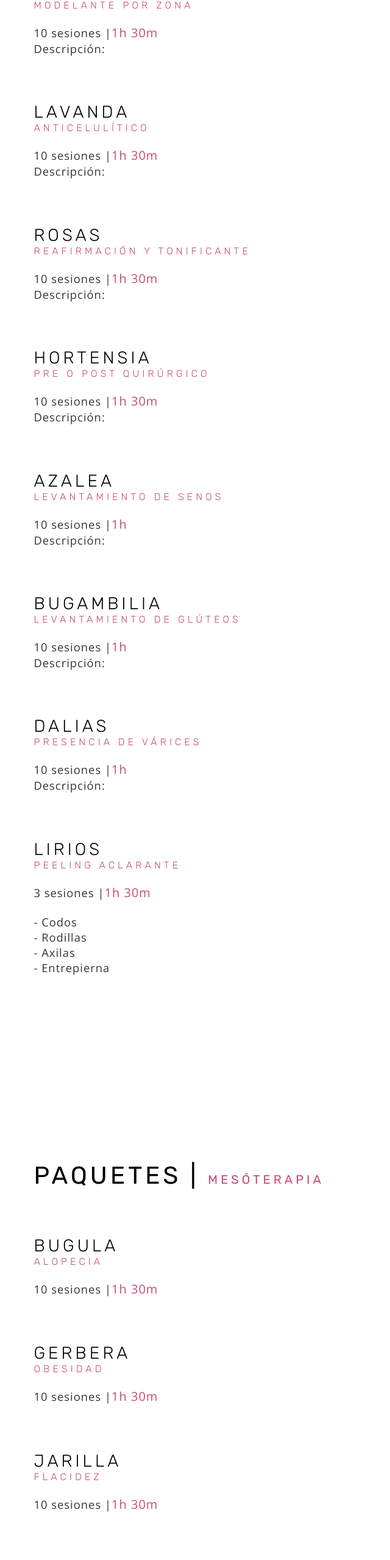
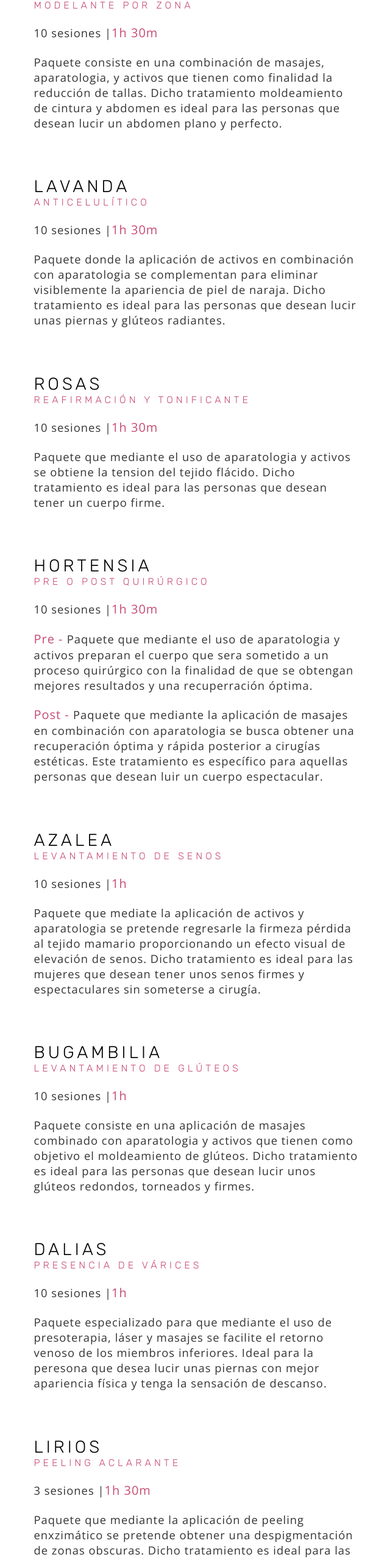
Before and after one commit to MichelleAlexa/VelvetBeautyBar, a plain HTML site: page combos.html in a window 1280 px wide. Shown: the part 2162-4720 px from the top of the page at 61% size, without its empty margins (156-796 px from the left). Drawn offline with nearby package versions, Linux system fonts and the light colour scheme.

Commit message:
Update INFO services

```diff
--- a/combos.html
+++ b/combos.html
@@ -217,18 +217,8 @@
                   <h2>Modelante por Zona</h2>
                   <br>
                   <p>10 sesiones |<span>1h 30m</span></p>
-                  <p>Descripción: </p>
-                     <!-- Resistiva</p>
                   <br>
-                  <p>3 sesiones de Radiofrequencia Fraccionada, 1 de Cavitación,<br>1 de Presoterapia, 3 de Lipoláser y
-                     2 de Vaccum con Radiofrequencia</p>
-                  <h2>$6,500.00</h2>
-                  <p class="indent">* Por Sesión - <span>$850.00</span></p>
-                  <br>
-                  <p>1 sesion de Hi Fu Liposonix, 1 de Cavitación, 1 de Persoteratpia, 4 de Lipoláser y 3 de Vaccum con
-                     Radiofrequencia</p>
-                  <h2>$8,490.00</h2>
-                  <p class="indent">* Por Sesión - <span>$1,100.00</span></p> -->
+                  <p>Paquete consiste en una combinación de masajes, aparatologia, y activos que tienen como finalidad la reducción de tallas. Dicho tratamiento moldeamiento de cintura y abdomen es ideal para las personas que desean lucir un abdomen plano y perfecto.</p>
                </div>
                <div class="menu-price">
                   <h2>$8,490</h2>
@@ -241,7 +231,8 @@
                   <h2>Anticelulítico</h2>
                   <br>
                   <p>10 sesiones |<span>1h 30m</span></p>
-                  <p>Descripción: </p>
+                  <br>
+                  <p>Paquete donde la aplicación de activos en combinación con aparatologia se complementan para eliminar visiblemente la apariencia de piel de naraja. Dicho tratamiento es ideal para las personas que desean lucir unas piernas y glúteos radiantes.</p>
                </div>
                <div class="menu-price">
                   <h2>$7,490</h2>
@@ -254,7 +245,8 @@
                   <h2>Reafirmación y Tonificante</h2>
                   <br>
                   <p>10 sesiones |<span>1h 30m</span></p>
-                  <p>Descripción: </p>
+                  <br>
+                  <p>Paquete que mediante el uso de aparatologia y activos se obtiene la tension del tejido flácido. Dicho tratamiento es ideal para las personas que desean tener un cuerpo firme.</p>
                </div>
                <div class="menu-price">
                   <h2>$7,490</h2>
@@ -267,7 +259,10 @@
                   <h2>Pre o Post Quirúrgico</h2>
                   <br>
                   <p>10 sesiones |<span>1h 30m</span></p>
-                  <p>Descripción: </p>
+                  <br>
+                  <p><span>Pre - </span>Paquete que mediante el uso de aparatologia y activos preparan el cuerpo que sera sometido a un proceso quirúrgico con la finalidad de que se obtengan mejores resultados y una recuperración óptima.</p>
+                  <br>
+                  <p><span>Post - </span>Paquete que mediante la aplicación de masajes en combinación con aparatologia se busca obtener una recuperación óptima y rápida posterior a cirugías estéticas. Este tratamiento es específico para aquellas personas que desean luir un cuerpo espectacular.</p>
                </div>
                <div class="menu-price">
                   <h2>$6,990</h2>
@@ -280,7 +275,8 @@
                   <h2>Levantamiento de Senos</h2>
                   <br>
                   <p>10 sesiones |<span>1h</span></p>
-                  <p>Descripción: </p>
+                  <br>
+                  <p>Paquete que mediate la aplicación de activos y aparatologia se pretende regresarle la firmeza pérdida al tejido mamario proporcionando un efecto visual de elevación de senos. Dicho tratamiento es ideal para las mujeres que desean tener unos senos firmes y espectaculares sin someterse a cirugía.</p>
                </div>
                <div class="menu-price">
                   <h2>$4,990</h2>
@@ -293,7 +289,8 @@
                   <h2>Levantamiento de Glúteos</h2>
                   <br>
                   <p>10 sesiones |<span>1h</span></p>
-                  <p>Descripción: </p>
+                  <br>
+                  <p>Paquete consiste en una aplicación de masajes combinado con aparatologia y activos que tienen como objetivo el moldeamiento de glúteos. Dicho tratamiento es ideal para las personas que desean lucir unos glúteos redondos, torneados y firmes.</p>
                </div>
                <div class="menu-price">
                   <h2>$6,490</h2>
@@ -306,7 +303,8 @@
                   <h2>Presencia de Várices</h2>
                   <br>
                   <p>10 sesiones |<span>1h</span></p>
-                  <p>Descripción: </p>
+                  <br>
+                  <p>Paquete especializado para que mediante el uso de presoterapia, láser y masajes se facilite el retorno venoso de los miembros inferiores. Ideal para la peresona que desea lucir unas piernas con mejor apariencia física y tenga la sensación de descanso.</p>
                </div>
                <div class="menu-price">
                   <h2>$6,890</h2>
@@ -319,10 +317,11 @@
                   <h2>Peeling Aclarante</h2><br>
                   <p>3 sesiones |<span>1h 30m</span></p>
                   <br>
-                  <p>- Codos</p>
-                  <p>- Rodillas</p>
-                  <p>- Axilas</p>
-                  <p>- Entrepierna</p>
+                  <p>Paquete que mediante la aplicación de peeling enxzimático se pretende obtener una despigmentación de zonas obscuras. Dicho tratamiento es ideal para las personas que desean aclarar cualquier zona de cuerpo. </p>
+                  <p class="indent">- Codos</p>
+                  <p class="indent">- Rodillas</p>
+                  <p class="indent">- Axilas</p>
+                  <p class="indent">- Entrepierna</p>
                </div>
                <div class="menu-price">
                   <h2>$4,990</h2>
```
Also changed, not shown: menu.html (+15 -9 lines).
